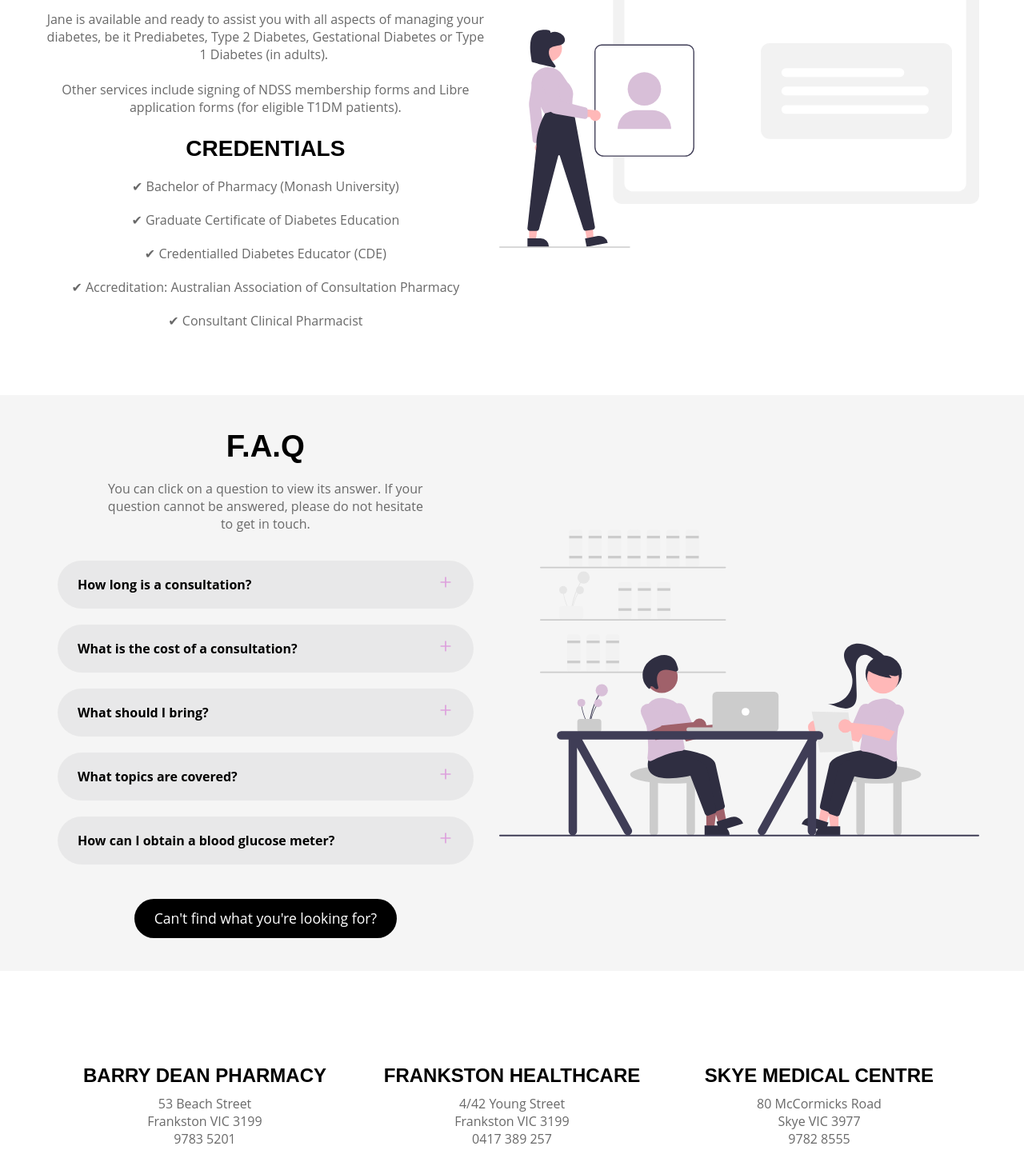
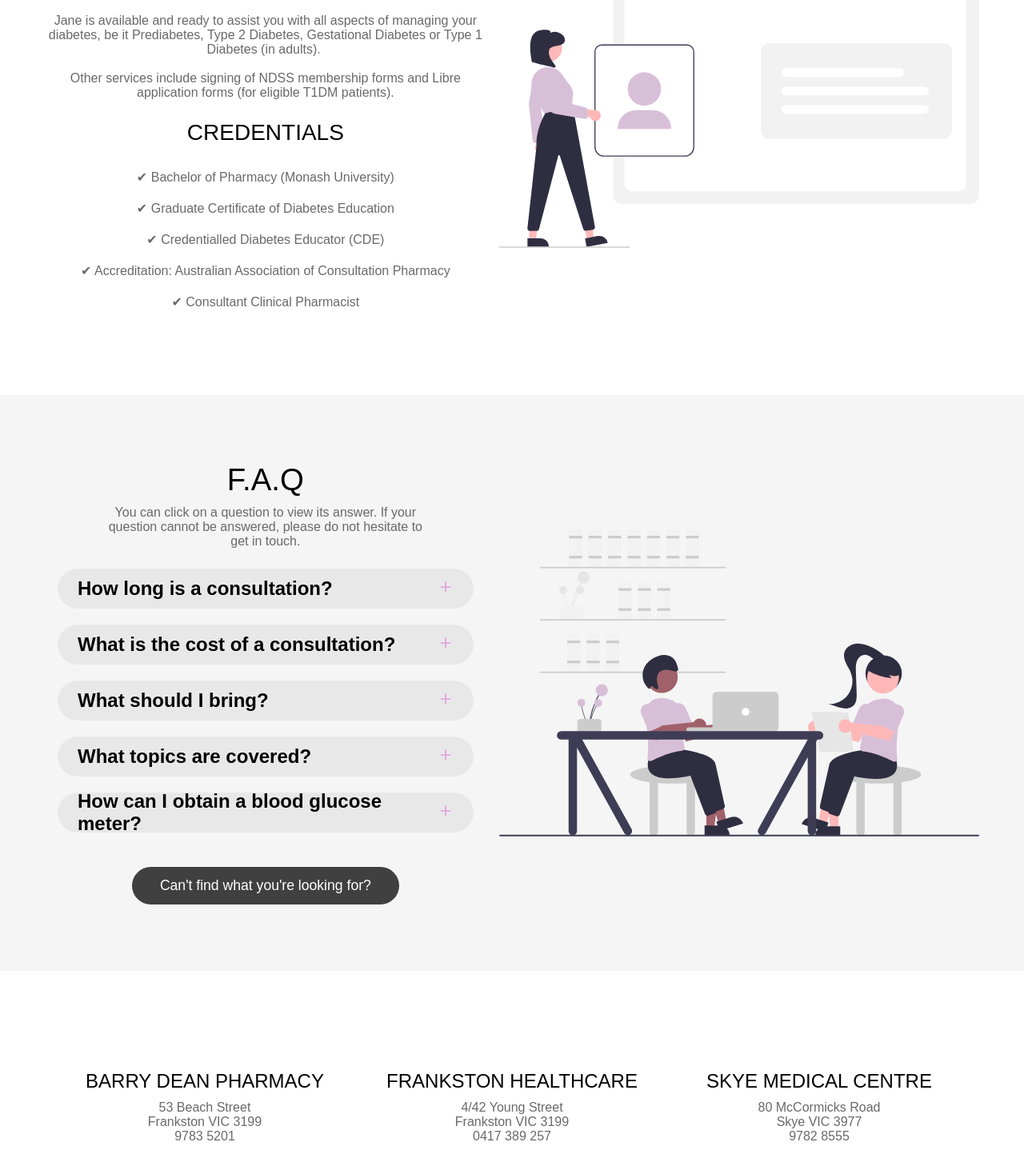
Before and after one commit to jackedwardbeard/01-Jane_Spence, a React (Create React App) app in the folder jane_spence/: page / in a window 1280 px wide. Shown: the part 1026-2494 px from the top of the page at 80% size. Built offline with nearby package versions, Linux system fonts and the light colour scheme; grey boxes are pictures that could not be loaded.

Commit message:
Some design & responsive edits.

```diff
--- a/jane_spence/src/components/Contact/ContactComponents.js
+++ b/jane_spence/src/components/Contact/ContactComponents.js
@@ -14,6 +14,10 @@ export const InformationWrapper = styled.div`
     display: flex;
     align-items: center;
     justify-content: center;
+
+    @media screen and (max-width: 1024px) {
+        height: 100%;
+    }
 `
 
 export const Row1 = styled.div`
@@ -36,7 +40,8 @@ export const Column1 = styled.div`
     @media screen and (max-width: 1024px) {
         margin-right: 0;
         margin-left: 0;
-        margin-top: 0;
+        margin-top: max(100px, 10vmin);
+        margin-bottom: max(100px, 10vmin);
     }
 
 
@@ -44,7 +49,7 @@ export const Column1 = styled.div`
 
 export const Title = styled.h1`
     font-size: max(2.2rem, 4.8vmin);
-    font-weight: 800;
+    font-weight: 500;
     text-transform: uppercase;
     font-family: 'Montserrat', sans-serif;
     color: black;
@@ -69,7 +74,7 @@ export const Column2 = styled.div`
     align-items: center;
     padding: 0 0.75vw;
     width: 50%;
-    height: 700px;
+    height: 100%;
 
     @media screen and (max-width: 1024px) {
         display: none;
@@ -94,7 +99,8 @@ export const Img = styled.img`
 export const Item = styled.div`
     font-size: max(1rem, 2vmin);
     color: #696969;
-    font-weight: 500;
+    font-weight: 400;
+    font-family: 'Montserrat';
     margin-top: max(10px, 1vmin);
     margin-bottom: max(10px, 1vmin);
 
@@ -125,7 +131,7 @@ export const Label = styled.div`
     font-family: 'Montserrat', sans-serif;
     margin-top: max(20px, 2vmin);
     margin-bottom: max(10px, 1vmin);
-    font-weight: 725;
+    font-weight: 400;
     font-size: max(1.4rem, 2.8vmin);
 `
 
@@ -133,7 +139,7 @@ export const Input = styled.input`
     height: max(40px, 4vmin);
     width: max(265px, 20vmin);
     font-size: max(1.2rem, 2vmin);
-    font-weight: 600;
+    font-weight: 400;
     font-family: 'Montserrat', sans-serif;
     padding-left: max(5px, 0.5vmin);
     margin-top: max(5px, 1vmin);
@@ -158,7 +164,7 @@ export const InputLarge = styled.textarea`
     font-family: 'Montserrat', sans-serif;
     padding-top: max(5px, 1vmin);
     type: textarea;
-    font-weight: 600;
+    font-weight: 400;
     height: max(100px, 10vmin);
     font-size: max(1.2rem, 2vmin);
     width: max(265px, 20vmin);
@@ -182,19 +188,20 @@ export const BtnWrapper = styled.div`
 export const SubmitBtn = styled.button`
 
     border-radius: max(30px, 5vmin);
-    background: black;
+    background: rgb(64,64,64);
     white-space: nowrap;
-    padding: max(10px, 1.1vmin) max(20px, 2.2vmin);
+    padding: max(10px, 1.1vmin) max(30px, 2.5vmin);
     color: white;
     font-size: max(1.25rem, 2.5vmin);
-    font-weight: 450;
+    font-family: 'Montserrat';
+    font-weight: 300;
     outline: none;
     border: none;
     cursor: pointer;
     text-decoration: none;
 
     &:hover {
-        color: rgb(231,120,90);
+        color: rgb(241,167,82);
     }
 
 `
@@ -246,7 +253,7 @@ export const Description = styled.p`
     color: #696969;
     font-weight: 400;
     font-size: max(1.1rem, 2.2vmin);
-    font-family: 'Open Sans', sans-serif;
+    font-family: 'Montserrat', sans-serif;
 `
 
 export const SubTitleWrapper = styled.div`
@@ -263,7 +270,7 @@ export const SubTitleWrapper = styled.div`
 export const SubTitle = styled.h3`
     color: black;
     font-size: max(1.4rem, 2.8vmin);
-    font-weight: 725;
+    font-weight: 400;
     text-transform: uppercase;
     font-family: 'Montserrat', sans-serif;
     margin-bottom: max(20px, 2vmin);
--- a/jane_spence/src/components/Information/InformationComponents.js
+++ b/jane_spence/src/components/Information/InformationComponents.js
@@ -23,6 +23,10 @@ export const InformationWrapper = styled.div`
     align-items: center;
     justify-content: center;
     height: max(90vh, 700px);
+
+    @media screen and (max-width: 768px) {
+        height: 100%;
+    }
 `
 
 export const Row1 = styled.div`
@@ -52,15 +56,14 @@ export const Column1 = styled.div`
 
     @media screen and (max-width: 1024px) {
         margin-top: 0;
-        margin-left: 15px;
-        margin-right: 15px;
-        padding: 0 max(5px, 0.5vw);
+        margin-left: 20px;
+        margin-right: 20px;
     }
 `
 
 export const Title = styled.h1`
     font-size: max(2.2rem, 4.8vmin);
-    font-weight: 800;
+    font-weight: 500;
     text-transform: uppercase;
     font-family: 'Montserrat', sans-serif;
     color: ${({darkText}) => (darkText ? 'black' : 'thistle')};
@@ -72,8 +75,9 @@ export const Title = styled.h1`
 
 export const Subtitle = styled.h1`
     margin-top: max(25px, 2.5vmin);
+    margin-bottom: max(10px, 1vmin);
     font-size: max(1.75rem, 3.5vmin);
-    font-weight: 800;
+    font-weight: 500;
     text-transform: uppercase;
     font-family: 'Montserrat', sans-serif;
     color: ${({darkText}) => (darkText ? 'black' : 'thistle')};
@@ -87,13 +91,14 @@ export const Subtitle = styled.h1`
 export const Body = styled.p`
     margin-top: max(10px, 1vmin);
     font-size: max(1rem, 2vmin);
-    font-family: 'Open Sans', sans-serif;
+    font-family: 'Montserrat', sans-serif;
     font-weight: 400;
     color: ${({darkText}) => (darkText ? '#696969' : 'white')};
     display: ${({showBody}) => (showBody ? '' : 'none')};
     white-space: pre-wrap;
 
     @media screen and (max-width: 1024px) {
+        line-height: 25px;
         font-size: max(0.85rem, 2vmin);
     }
 `
@@ -101,12 +106,13 @@ export const Body = styled.p`
 export const SubBody = styled.p`
     margin-top: max(20px, 2vmin);
     font-size: max(1rem, 2vmin);
-    font-family: 'Open Sans', sans-serif;
+    font-family: 'Montserrat', sans-serif;
     font-weight: 400;
     color: ${({darkText}) => (darkText ? '#696969' : 'white')};
     display: ${({showBody}) => (showBody ? '' : 'none')};
 
     @media screen and (max-width: 1024px) {
+        line-height: 25px;
         font-size: max(0.85rem, 2vmin);
         margin-top: max(10px, 1vmin);
     }
@@ -156,32 +162,35 @@ export const ButtonWrapper = styled.div`
     display: flex;
     align-items: center;
     justify-content: center;
-    font-family: 'Open Sans', sans-serif;
     width: 100%;
     margin-top: max(5px, 1vmin);
-
 `
 
 export const Button = styled(LinkScroll)`
     display: ${({showButton}) => (showButton ? '' : 'none')};
     border-radius: max(30px, 5vmin);
-    background: ${({darkButton}) => (darkButton ? 'black' : 'thistle')};
+    background: ${({darkButton}) => (darkButton ? 'rgb(64,64,64)' : 'thistle')};
     white-space: nowrap;
-    padding: max(12.5px, 1.15vmin) max(25px, 2.4vmin);
+    padding: max(13px, 1.2vmin) max(35px, 2.6vmin);
     color: ${({darkButtonText}) => (darkButtonText ? 'black' : 'white')};
     font-size: max(0.9rem, 2.2vmin);
-    font-weight: 500;
+    font-family: 'Montserrat', sans-serif;
+    font-weight: 300;
     outline: none;
     border: none;
     cursor: pointer;
     text-decoration: none;
 
     &:hover {
-        color: rgb(231,120,90);
+        color: rgb(241,167,82);
     }
 
     @media screen and (max-width: 768px) {
         font-size: max(1rem, 2.4vmin);
+    }
+
+    @media screen and (max-width: 767px) {
+        padding: max(13px, 1.2vmin) max(20px, 2vmin);
     }
 
     @media screen and (max-width: 320px) {
@@ -200,7 +209,7 @@ export const AccordionWrapper = styled.div`
     align-items: center;
     flex-direction: column;
     justify-content: center;
-    font-family: 'Open Sans', sans-serif;
+    font-family: 'Montserrat', sans-serif;
     margin-top: max(15px, 1.5vmin);
     margin-bottom: max(15px, 1.5vmin);
     overflow: hidden;
@@ -222,23 +231,27 @@ export const QuestionWrapper = styled.div`
     border-radius: 5vmin;
     padding: max(2.5vmin, 25px);
     cursor: pointer;
-    font-size: max(1rem, 1.25vw);
-    height: max(60px, 6vmin);
+    font-size: max(1.5rem, 1vw);
+    height: max(40px, 6vmin);
     display: flex;
-    font-family: 'Open Sans', sans-serif;
+    font-family: 'Montserrat', sans-serif;
     justify-content: space-between;
     text-align: left;
     align-items: center;
     margin-bottom: max(20px, 2vmin);
     color: black;
 
+    @media screen and (max-width: 767px) {
+        font-size: max(0.9rem, 1.25vw);
+    }
+
     @media screen and (max-width: 280px) {
         font-size: max(0.8rem, 1.25vw);
     }
 
     &:hover {
-        background: rgb(13,16,22,0.1);
-        color: rgb(231,120,90)
+        background: rgb(64,64,64);
+        color: rgb(241,167,82);
     }
 
 `
@@ -260,8 +273,8 @@ export const DescriptionWrapper = styled.div`
     width: 80%;
     justify-content: center;
     align-items: center;
-    margin-top: max(20px, 2vmin);
-    margin-bottom: max(20px, 2vmin);
+    margin-top: max(10px, 1vmin);
+    margin-bottom: max(10px, 1vmin);
     padding-left: max(20px, 2vmin);
     padding-right: max(20px, 2vmin);
     display: ${({showDescription}) => (showDescription ? '' : 'none')};
@@ -275,7 +288,7 @@ export const Description = styled.p`
     color: #696969;
     font-size: max(0.85rem, 2vmin);
     font-weight: 400;
-    font-family: 'Open Sans', sans-serif;
+    font-family: 'Montserrat', sans-serif;
 
     @media screen and (max-width: 768px) {
         font-size: max(0.95rem, 2.2vmin);
--- a/jane_spence/src/components/Locations/LocationsComponents.js
+++ b/jane_spence/src/components/Locations/LocationsComponents.js
@@ -19,12 +19,8 @@ export const InformationWrapper = styled.div`
     height: max(90vh, 800px);
     display: flex;
 
-    @media screen and (max-width: 1250px) {
-        height: max(90vh, 1500px);
-    }
-
     @media screen and (max-width: 768px) {
-        height: max(90vh, 1400px);
+        height: 100%;
     }
 `
 
@@ -61,7 +57,7 @@ export const Title = styled.h1`
     font-size: max(1.5rem, 3vmin);
     text-transform: uppercase;
     font-family: 'Montserrat', sans-serif;
-    font-weight: 800;
+    font-weight: 400;
     color: black;
     margin-bottom: max(10px, 0.5vmin);
 
@@ -73,7 +69,7 @@ export const Title = styled.h1`
 export const Body = styled.p`
     font-size: max(1rem, 2vmin);
     font-weight: 400;
-    font-family: 'Open Sans', sans-serif;
+    font-family: 'Montserrat', sans-serif;
     color: #696969;
     text-align: center;
 `
@@ -137,7 +133,7 @@ export const MapWrapper = styled.div`
 
 export const BodyHours = styled.p`
     font-size: max(1rem, 2vmin);
-    font-family: 'Open Sans', sans-serif;
+    font-family: 'Montserrat', sans-serif;
     font-weight: 400;
     color: #696969;
     text-align: center;
@@ -158,6 +154,8 @@ export const BodyHoursTitle = styled.h4`
     font-family: 'Open Sans', sans-serif;
     color: black;
     text-align: center;
+    font-weight: 450;
+    margin-bottom: max(10px, 1vmin);
 
     @media screen and (max-width: 1250px) {
 
```
Also changed, not shown: jane_spence/src/components/Footer/FooterComponents.js (+36 -11 lines).
